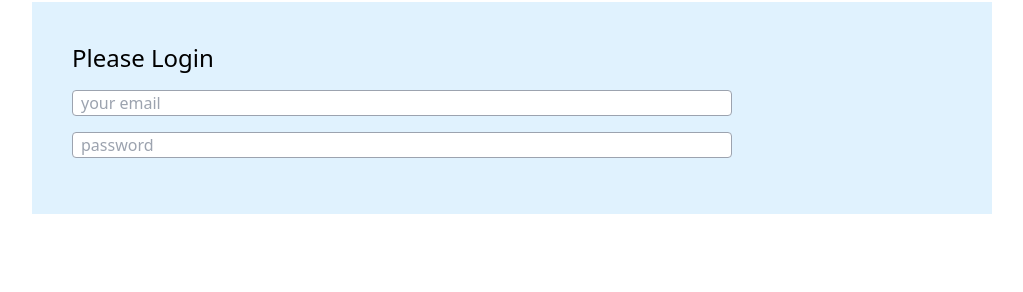
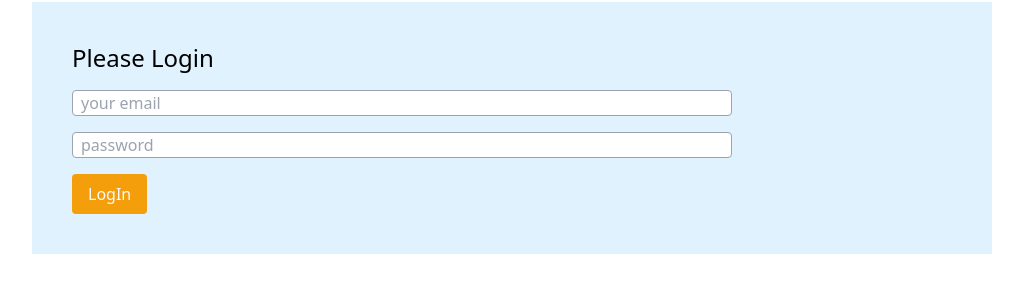
Before and after one commit to farhanacsebd/integrate-javascript-DOM, a plain HTML site: page Bank-Tailwind/index.html in a window 1280 px wide. Shown: the part 142-434 px from the top of the page, without its empty margins (128-1151 px from the left). Drawn offline with nearby package versions, Linux system fonts and the light colour scheme.

Commit message:
added input field with login button

```diff
--- a/Bank-Tailwind/index.html
+++ b/Bank-Tailwind/index.html
@@ -15,7 +15,7 @@
             <form>
                 <input class="block border border-gray-400 rounded w-3/4 mb-4 px-2" type="text" placeholder="your email">
                 <input class="block border border-gray-400 rounded w-3/4 mb-4 px-2" type="password" placeholder="password">
-
+                <button class="bg-amber-500 px-4 py-2 font-medium text-slate-50 rounded">LogIn</button>
             </form>
         </main>
     </section>
```
